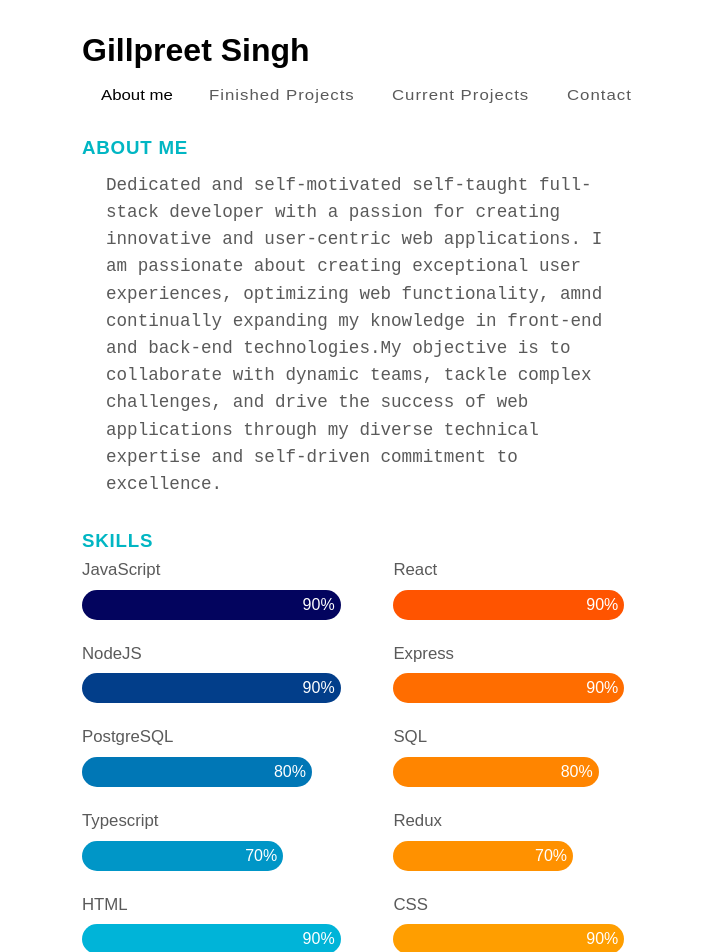
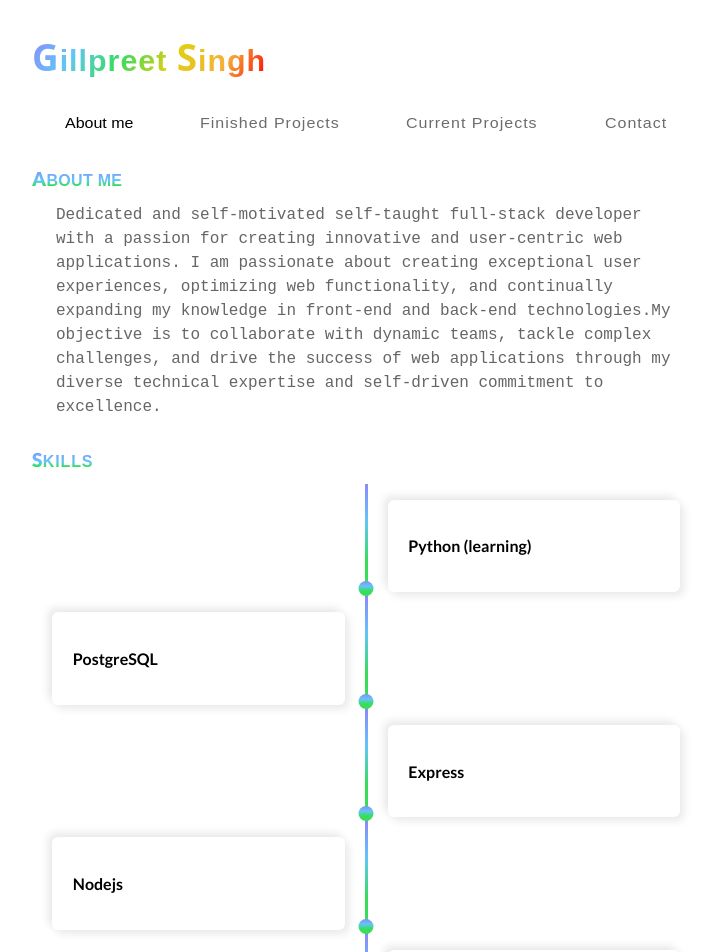
Before and after one commit to Gill-7/simple-portfolio-website, a React (Create React App) app: page /about in a window 1280 px wide. Shown: the top 952 px of the page, without its empty margins (274-988 px from the left). Built offline with nearby package versions, Linux system fonts and the light colour scheme.

Commit message:
did some changes to the css and skills section

```diff
--- a/public/index.html
+++ b/public/index.html
@@ -10,34 +10,18 @@
       content="Web site created using create-react-app"
     />
     <link rel="apple-touch-icon" href="%PUBLIC_URL%/logo192.png" />
-    <!--
-      manifest.json provides metadata used when your web app is installed on a
-      user's mobile device or desktop. See https://developers.google.com/web/fundamentals/web-app-manifest/
-    -->
-    <link rel="manifest" href="%PUBLIC_URL%/manifest.json" />
-    <!--
-      Notice the use of %PUBLIC_URL% in the tags above.
-      It will be replaced with the URL of the `public` folder during the build.
-      Only files inside the `public` folder can be referenced from the HTML.
 
-      Unlike "/favicon.ico" or "favicon.ico", "%PUBLIC_URL%/favicon.ico" will
-      work correctly both with client-side routing and a non-root public URL.
-      Learn how to configure a non-root public URL by running `npm run build`.
-    -->
+    <link rel="preconnect" href="https://fonts.googleapis.com" />
+    <link rel="preconnect" href="https://fonts.gstatic.com" crossorigin />
+    <link
+      href="https://fonts.googleapis.com/css2?family=Lato:ital,wght@0,100;0,300;0,400;0,700;0,900;1,100;1,300;1,400;1,700;1,900&display=swap"
+      rel="stylesheet"
+    />
+
     <title>Portfolio</title>
   </head>
   <body>
     <noscript>You need to enable JavaScript to run this app.</noscript>
     <div id="root"></div>
-    <!--
-      This HTML file is a template.
-      If you open it directly in the browser, you will see an empty page.
-
-      You can add webfonts, meta tags, or analytics to this file.
-      The build step will place the bundled scripts into the <body> tag.
-
-      To begin the development, run `npm start` or `yarn start`.
-      To create a production bundle, use `npm run build` or `yarn build`.
-    -->
   </body>
 </html>
--- a/src/App.js
+++ b/src/App.js
@@ -11,7 +11,9 @@ function App() {
     <BrowserRouter>
       <div className={classes.container}>
         <div className={classes["name-heading"]}>
-          <h1>Gillpreet Singh</h1>
+          <h1>
+            G<span>illpreet </span>S<span>ingh</span>
+          </h1>
           {/* <h3> (Front-End Developer)</h3> */}
           <Navbar />
         </div>
--- a/src/App.module.css
+++ b/src/App.module.css
@@ -1,20 +1,44 @@
 .container {
-  max-width: 600px;
+  max-width: 700px;
   margin: 2rem auto;
   padding: 0 1rem;
+  /* margin-top: 1.5rem; */
+}
+
+@media screen and (max-width: 530px) {
+  .container {
+    margin: 1.1rem auto;
+  }
 }
 
 h1 {
   font-weight: 800;
+  font-family: system-ui, -apple-system, BlinkMacSystemFont, "Segoe UI", Roboto,
+    Oxygen, Ubuntu, Cantarell, "Open Sans", "Helvetica Neue", sans-serif;
+  color: transparent;
+  background: linear-gradient(
+    120deg,
+    rgb(141, 136, 251) 0%,
+    rgb(96, 199, 247) 20%,
+    rgb(55, 221, 91) 40%,
+    rgb(225, 207, 17) 60%,
+    rgb(244, 177, 54) 80%,
+    rgba(255, 0, 0, 1) 100%
+  );
+  -webkit-background-clip: text;
 }
 
 .name-heading h1 {
-  /* .name-heading h3 { */
   margin: 0;
   display: inline;
-  font-size: 1rem;
+  font-size: 2.3rem;
+  text-transform: uppercase;
+  letter-spacing: 1px;
+  font-weight: 600;
 }
 
-.name-heading h1 {
-  font-size: 2rem;
+.name-heading h1 span {
+  font-size: 1.9rem;
+  font-weight: 700;
+  text-transform: lowercase;
 }
--- a/src/components/about/About.js
+++ b/src/components/about/About.js
@@ -4,85 +4,117 @@ import classes from "./About.module.css";
 export default function About() {
   return (
     <div className={classes.about}>
-      <h3 className={classes["about--heading"]}>About Me</h3>
+      <h3 className={classes["about--heading"]}>
+        A<span>bout Me</span>
+      </h3>
       <div className={classes["about--text"]}>
         Dedicated and self-motivated self-taught full-stack developer with a
         passion for creating innovative and user-centric web applications. I am
         passionate about creating exceptional user experiences, optimizing web
-        functionality, amnd continually expanding my knowledge in front-end and
+        functionality, and continually expanding my knowledge in front-end and
         back-end technologies.My objective is to collaborate with dynamic teams,
         tackle complex challenges, and drive the success of web applications
         through my diverse technical expertise and self-driven commitment to
         excellence.
       </div>
       <div className={classes["skill"]}>
-        <h3>Skills</h3>
-        <div className={classes["skills-container"]}>
-          <div>
-            <p>JavaScript</p>
-            <div className={classes["skills-section"]}>
-              <div className={`${classes.skills} ${classes.javascript}`}>
-                90%
-              </div>
+        <h3 className={classes["skills--heading"]}>
+          S<span>kills</span>
+        </h3>
+        <section className={classes["design-section"]}>
+          <div className={classes["timeline"]}>
+            <div className={classes["timeline-empty"]}></div>
+
+            <div className={classes["timeline-middle"]}>
+              <div className={classes["timeline-circle"]}></div>
+            </div>
+            <div
+              className={`${classes["timeline-component"]} ${classes["timeline-content"]}`}
+            >
+              <h3>Python (learning)</h3>
+            </div>
+            <div
+              className={`${classes["timeline-component"]} ${classes["timeline-content"]}`}
+            >
+              <h3>PostgreSQL</h3>
+            </div>
+            <div className={classes["timeline-middle"]}>
+              <div className={classes["timeline-circle"]}></div>
+            </div>
+            <div className={classes["timeline-empty"]}></div>
+
+            <div className={classes["timeline-empty"]}></div>
+
+            <div className={classes["timeline-middle"]}>
+              <div className={classes["timeline-circle"]}></div>
+            </div>
+            <div
+              className={`${classes["timeline-component"]} ${classes["timeline-content"]}`}
+            >
+              <h3>Express</h3>
+            </div>
+
+            <div
+              className={`${classes["timeline-component"]} ${classes["timeline-content"]}`}
+            >
+              <h3>Nodejs</h3>
+            </div>
+
+            <div className={classes["timeline-middle"]}>
+              <div className={classes["timeline-circle"]}></div>
+            </div>
+
+            <div className={classes["timeline-empty"]}></div>
+            <div className={classes["timeline-empty"]}></div>
+            <div className={classes["timeline-middle"]}>
+              <div className={classes["timeline-circle"]}></div>
+            </div>
+
+            <div
+              className={`${classes["timeline-component"]} ${classes["timeline-content"]}`}
+            >
+              <h3>Typescript</h3>
+            </div>
+            <div
+              className={`${classes["timeline-component"]} ${classes["timeline-content"]}`}
+            >
+              <h3>React</h3>
+            </div>
+            <div className={classes["timeline-middle"]}>
+              <div className={classes["timeline-circle"]}></div>
+            </div>
+            <div className={classes["timeline-empty"]}></div>
+
+            <div className={classes["timeline-empty"]}></div>
+            <div className={classes["timeline-middle"]}>
+              <div className={classes["timeline-circle"]}></div>
+            </div>
+            <div
+              className={`${classes["timeline-component"]} ${classes["timeline-content"]}`}
+            >
+              <h3>Javascript</h3>
+            </div>
+            <div
+              className={`${classes["timeline-component"]} ${classes["timeline-content"]}`}
+            >
+              <h3>CSS</h3>
+            </div>
+            <div className={classes["timeline-middle"]}>
+              <div className={classes["timeline-circle"]}></div>
+            </div>
+            <div className={classes["timeline-empty"]}></div>
+
+            <div className={classes["timeline-empty"]}></div>
+            <div className={classes["timeline-middle"]}>
+              <div className={classes["timeline-circle"]}></div>
+            </div>
+            <div
+              className={`${classes["timeline-component"]} ${classes["timeline-content"]}`}
+            >
+              <h3>Html</h3>
             </div>
           </div>
-          <div>
-            <p>React</p>
-            <div className={classes["skills-section"]}>
-              <div className={`${classes.skills} ${classes.react}`}>90%</div>
-            </div>
-          </div>
-          <div>
-            <p>NodeJS</p>
-            <div className={classes["skills-section"]}>
-              <div className={`${classes.skills} ${classes.nodejs}`}>90%</div>
-            </div>
-          </div>
-          <div>
-            <p>Express</p>
-            <div className={classes["skills-section"]}>
-              <div className={`${classes.skills} ${classes.express}`}>90%</div>
-            </div>
-          </div>
-          <div>
-            <p>PostgreSQL</p>
-            <div className={classes["skills-section"]}>
-              <div className={`${classes.skills} ${classes.psql}`}>80%</div>
-            </div>
-          </div>
-          <div>
-            <p>SQL</p>
-            <div className={classes["skills-section"]}>
-              <div className={`${classes.skills} ${classes.sql}`}>80%</div>
-            </div>
-          </div>
-          <div>
-            <p>Typescript</p>
-            <div className={classes["skills-section"]}>
-              <div className={`${classes.skills} ${classes.typescript}`}>
-                70%
-              </div>
-            </div>
-          </div>
-          <div>
-            <p>Redux</p>
-            <div className={classes["skills-section"]}>
-              <div className={`${classes.skills} ${classes.redux}`}>70%</div>
-            </div>
-          </div>
-          <div>
-            <p>HTML</p>
-            <div className={classes["skills-section"]}>
-              <div className={`${classes.skills} ${classes.html}`}>90%</div>
-            </div>
-          </div>
-          <div>
-            <p>CSS</p>
-            <div className={classes["skills-section"]}>
-              <div className={`${classes.skills} ${classes.css}`}>90%</div>
-            </div>
-          </div>
-        </div>
+        </section>
       </div>
     </div>
   );
--- a/src/components/about/About.module.css
+++ b/src/components/about/About.module.css
@@ -1,104 +1,155 @@
-.about--heading {
-  margin: 1rem 0 0 0;
-  color: rgb(1, 182, 195);
+.about--heading,
+.skills--heading {
+  margin: 1.2rem 0 0 0;
+  color: transparent;
+  background: linear-gradient(
+    360deg,
+    rgb(55, 221, 91) 20%,
+    rgb(96, 199, 247) 40%,
+    rgb(141, 136, 251) 100%
+  );
+  -webkit-background-clip: text;
+
   font-weight: 800;
-  letter-spacing: 0.8px;
+  letter-spacing: 0.3px;
   text-transform: uppercase;
+  font-size: 1.2rem;
+  font-family: "Lato", sans-serif;
+}
+
+.about--heading span {
+  font-size: 1rem;
 }
 
 .about--text {
-  font-weight: 400;
-  font-size: 1.1rem;
-  line-height: 1.7rem;
+  font-size: 1rem;
+  line-height: 1.5rem;
   list-style-type: none;
   text-align: left;
-  font-family: monospace;
-  color: rgb(90, 90, 90);
-  margin: 0.8rem 1.5rem 0.8rem 1.5rem;
+  font-family: monospace, sans-serif;
+  color: rgb(103, 102, 102);
+  margin: 0.8rem 1.5rem 1.8rem 1.5rem;
+}
+.skill {
+  margin-top: 1.7rem;
 }
 
-.skill {
-  margin-top: 2rem;
+.skills--heading {
+  margin-bottom: 0.8rem;
 }
 
-.skill h3 {
-  font-weight: 800;
-  letter-spacing: 0.8px;
-  text-transform: uppercase;
-  color: rgb(1, 182, 195);
-  margin: 0;
+.skills--heading span {
+  font-size: 1rem;
+  letter-spacing: 0.9px;
 }
 
-.skills-container {
-  width: 100%;
-  display: grid;
-  grid-template-columns: auto auto;
-  column-gap: 1.5rem;
+.design-section {
+  display: flex;
+  flex-direction: column;
+  align-items: center;
+  justify-content: center;
 }
 
-.skills-section {
-  border-radius: 20px;
-  margin-bottom: 1rem;
-  height: 30px;
+.timeline {
+  width: 100%;
+  height: auto;
+  max-width: 700px;
+  margin: 0 auto;
+  display: flex;
+  flex-direction: column;
 }
 
-.skills {
-  text-align: right;
-  padding-top: 6px;
-  padding-right: 6px;
-  color: white;
-  height: 30px;
-  border-radius: 25px;
+.timeline-content {
+  padding: 20px;
+  background: #fff;
+  -webkit-box-shadow: 4px 4px 8px #e9e9e9, -4px -4px 8px #e9e9e9;
+  box-shadow: 4px 4px 8px #e9e9e9, -4px -4px 8px #e9e9e9;
+  border-radius: 5px;
+  color: #000;
+  padding: 1.3rem;
+  transition: 0.4s ease;
+  overflow-wrap: break-word !important;
+  margin-bottom: 20px;
+  border-radius: 6px;
+  position: relative;
+  top: 1rem;
 }
 
-p {
-  color: rgb(90, 90, 90);
-  font-size: 1.05rem;
-  font-weight: 500;
-  margin-bottom: 0.6rem;
-  margin-top: 0.5rem;
+.timeline-content div:last-child {
+  margin-bottom: 0;
 }
 
-.javascript {
-  width: 90%;
-  background-color: #03045e;
-}
-.react {
-  width: 90%;
-  background-color: #ff5400;
-}
-.nodejs {
-  width: 90%;
-  background-color: #023e8a;
-}
-.express {
-  width: 90%;
-  background-color: #ff6d00;
-}
-.psql {
-  width: 80%;
-  background-color: #0077b6;
-}
-.sql {
-  width: 80%;
-  background-color: #ff8500;
-}
-.typescript {
-  width: 70%;
-  background-color: #0096c7;
+@media screen and (max-width: 530px) {
+  .timeline-component::after {
+    content: "";
+    position: absolute;
+    background-image: linear-gradient(
+      360deg,
+      rgb(55, 221, 91) 33%,
+      rgb(96, 199, 247) 66%,
+      rgb(141, 136, 251) 100%
+    );
+    height: 20px;
+    top: 5.82rem;
+    width: 4px;
+    margin-left: auto;
+    margin-right: auto;
+    left: 0;
+    right: 0;
+    z-index: 10;
+    text-align: center;
+  }
+
+  .timeline div:last-child::after {
+    content: none;
+  }
 }
 
-.redux {
-  width: 70%;
-  background-color: #ff9100;
+.timeline-content h3 {
+  font-family: "Lato", sans-serif;
+  /* color: ; */
+  font-size: 1rem;
 }
-.html {
-  width: 90%;
-  background-color: #00b4d8;
+
+.timeline-component {
+  margin: 0px 20px 20px 20px;
 }
-.css {
-  width: 90%;
-  background-color: #ff9e00;
+
+@media screen and (min-width: 530px) {
+  .timeline {
+    display: grid;
+    grid-template-columns: 1fr 3px 1fr;
+  }
+  .timeline-middle {
+    position: relative;
+    background-image: linear-gradient(
+      360deg,
+      rgb(55, 221, 91) 33%,
+      rgb(96, 199, 247) 66%,
+      rgb(141, 136, 251) 100%
+    );
+    width: 3px;
+    height: 100%;
+  }
+  .main-middle {
+    opacity: 0;
+  }
+  .timeline-circle {
+    position: absolute;
+    bottom: 0;
+    left: 50%;
+    width: 15px;
+    height: 15px;
+    border-radius: 50%;
+    background-image: linear-gradient(
+      360deg,
+      rgb(55, 221, 91) 33%,
+      rgb(96, 199, 247) 66%,
+      rgb(141, 136, 251) 100%
+    );
+    -webkit-transform: translateX(-50%);
+    transform: translateX(-50%);
+  }
 }
 
 @media screen and (max-width: 530px) {
--- a/src/components/finishedProjects/FinishedProjects.js
+++ b/src/components/finishedProjects/FinishedProjects.js
@@ -11,7 +11,9 @@ const images = {
 export default function FinishedProjects() {
   return (
     <div className={classes.cards}>
-      <h2 className={classes["cards-heading"]}>Personal Projects</h2>
+      <h2 className={classes["cards-heading"]}>
+        P<span>ersonal Projects</span>
+      </h2>
       <div className={classes["cards-container"]}>
         <ProjectCard
           src={images.faceDetection}
--- a/src/components/navbar/Navbar.module.css
+++ b/src/components/navbar/Navbar.module.css
@@ -5,11 +5,11 @@
 }
 
 .nav-link {
-  color: rgb(90, 90, 90);
+  color: rgb(108, 108, 108);
   font-family: "Jaldi", sans-serif;
-  font-size: 1.05rem;
+  font-size: 1rem;
   text-decoration: none;
-  margin: 1rem 0.5rem 1rem 0.5rem;
+  margin: 2rem 0.5rem 1rem 0.5rem;
   font-weight: 500;
   letter-spacing: 1px;
   position: relative;
@@ -54,11 +54,12 @@
   .nav-heading {
     display: flex;
     flex-direction: column;
-    margin-top: 1rem;
+    margin-top: 0.5rem;
     margin-bottom: 1rem;
   }
   .nav-link {
     margin: 0.3rem;
+    margin-left: 0rem;
     font-size: 1rem;
   }
   .nav-link::after {
```
Also changed, not shown: src/card/projectCard/ProjectCard.js (+6 -11 lines), src/card/projectCard/ProjectCard.module.css (+35 -16 lines), src/components/contact/Contact.js (+7 -5 lines), src/components/contact/Contact.module.css (+32 -5 lines), src/components/devProjects/DevProjects.js (+18 -4 lines).
